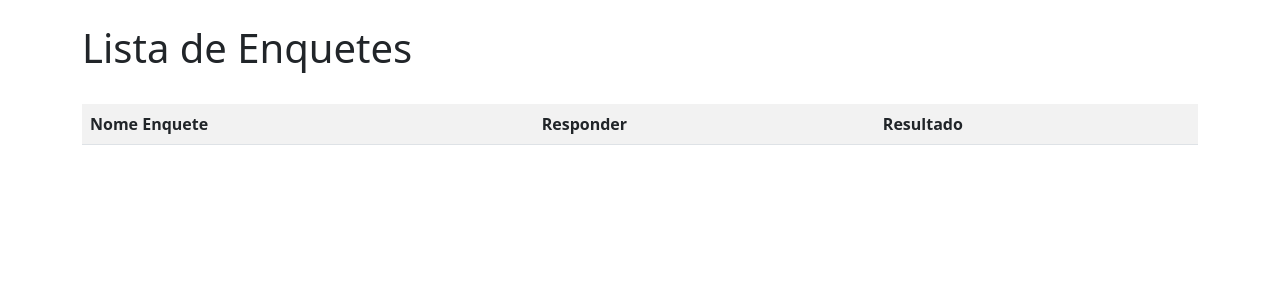
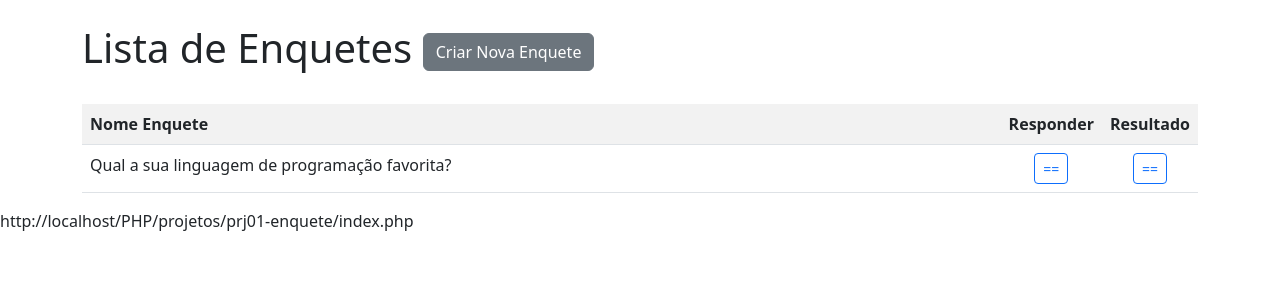
Before and after one commit to Kirmse/CursoPHP, a PHP site: page /PHP/projetos/prj01-enquete/index.php in a window 1280 px wide. Shown: the top 300 px of the page. Run offline with PHP 8.4, Linux system fonts and the light colour scheme; data comes from the database, SQL or seed files in the repository; lists and menus that the app fills with data are empty.

Commit message:
Projeto01

```diff
--- a/projetos/prj01-enquete/conectar.php
+++ b/projetos/prj01-enquete/conectar.php
@@ -0,0 +1,25 @@
+<?php
+
+function conectar($sql){
+    $id = "";
+    $senha = "";
+
+    $hostweb = false; // false para usar localhost, true para usar no 000webhost
+    if ($hostweb) {
+        $id = ""; // id ou prefixo do 000webhost
+        $senha = ""; // senha do 000webhost
+    }
+
+    $servidor = "localhost";
+    $usuario = $id."root";
+    $banco = $id."mydb";
+
+    $con = new mysqli($servidor, $usuario, $senha, $banco);
+
+    if ($con->connect_error) {
+        die("Erro: ".$con->connect_error);
+    }
+    return $con->query($sql);
+
+}
+?>
--- a/projetos/prj01-enquete/index.php
+++ b/projetos/prj01-enquete/index.php
@@ -5,13 +5,35 @@
     <link href="https://cdn.jsdelivr.net/npm/bootstrap@5.2.3/dist/css/bootstrap.min.css" rel="stylesheet">
 </head>
 <body>
-<div class="container">
-    <br><h1>Lista de Enquetes</h1>
+    <div class="container">
+        <br><h1>Lista de Enquetes <a href="criar-enquete.php"
+        class="btn btn-secondary">Criar Nova Enquete</a></h1><br>
+
+        <table class="table table-hover table-striped">
+            <tr>
+                <th>Nome Enquete</th>
+                <th class="col-sm-1">Responder</th>
+                <th class="col-sm-1">Resultado</th>
+            </tr>
+            <?php
+                include "conectar.php";
+                $retorno = conectar("select * from enquete;");
+                while ($linha = $retorno->fetch_assoc()) {
+                    $id = $linha['id'];
+                    $nome = $linha['nome'];
+                    echo "<tr>
+                        <td>$nome</td>
+                        <td class='text-center' ><a href='responder-enquete.php?id-enquete=$id'
+                        class='btn btn-outline-primary btn-sm'>==</a></td>
+                        <td class='text-center' ><a href='resultado.php?id-enquete=$id'
+                        class='btn btn-outline-primary btn-sm'>==</a></td>
+                        </tr>";
+                }
+
+            ?>
+        </table>
+    </div>
 </body>
 </html>
-<br>
-<table class="table table-hover table-striped" id="tabela">
-    <th>Nome Enquete</th>
-    <th>Responder</th>
-    <th>Resultado</th>
-</table>
+
+http://localhost/PHP/projetos/prj01-enquete/index.php
```
